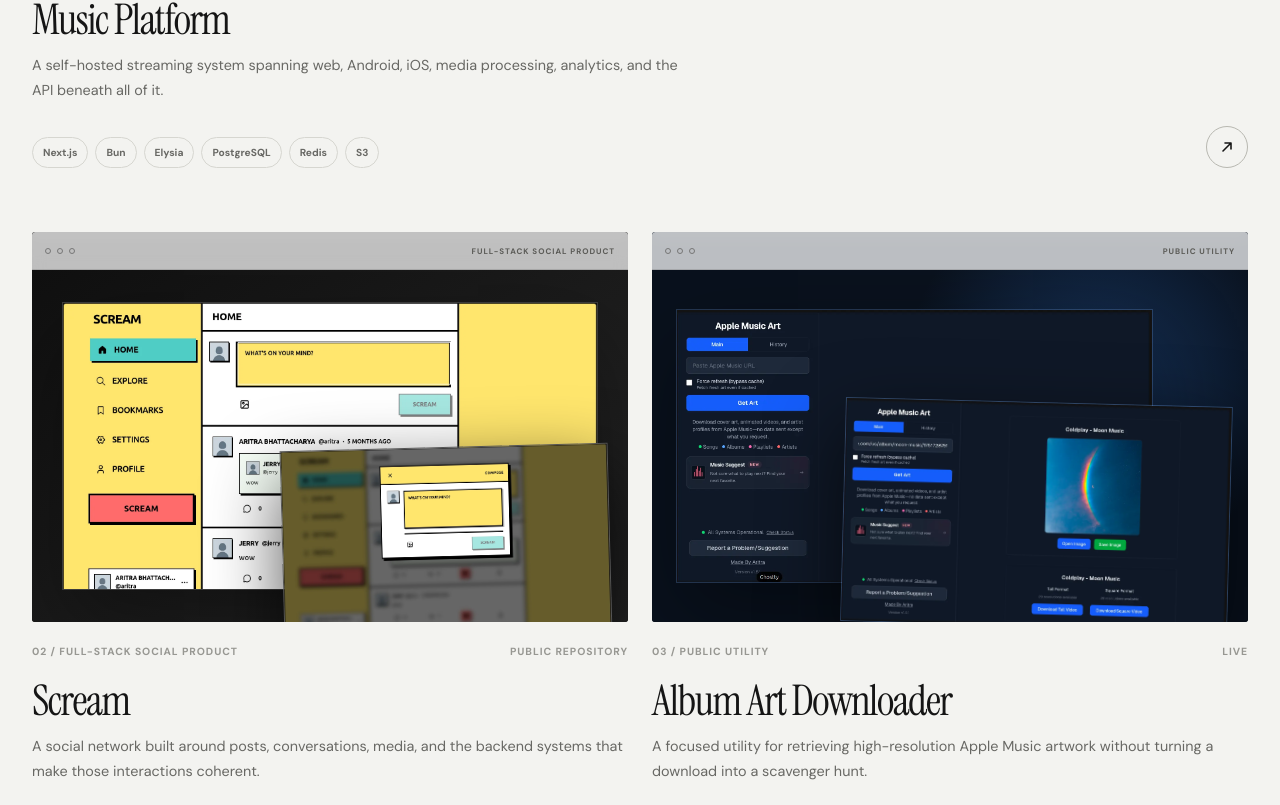
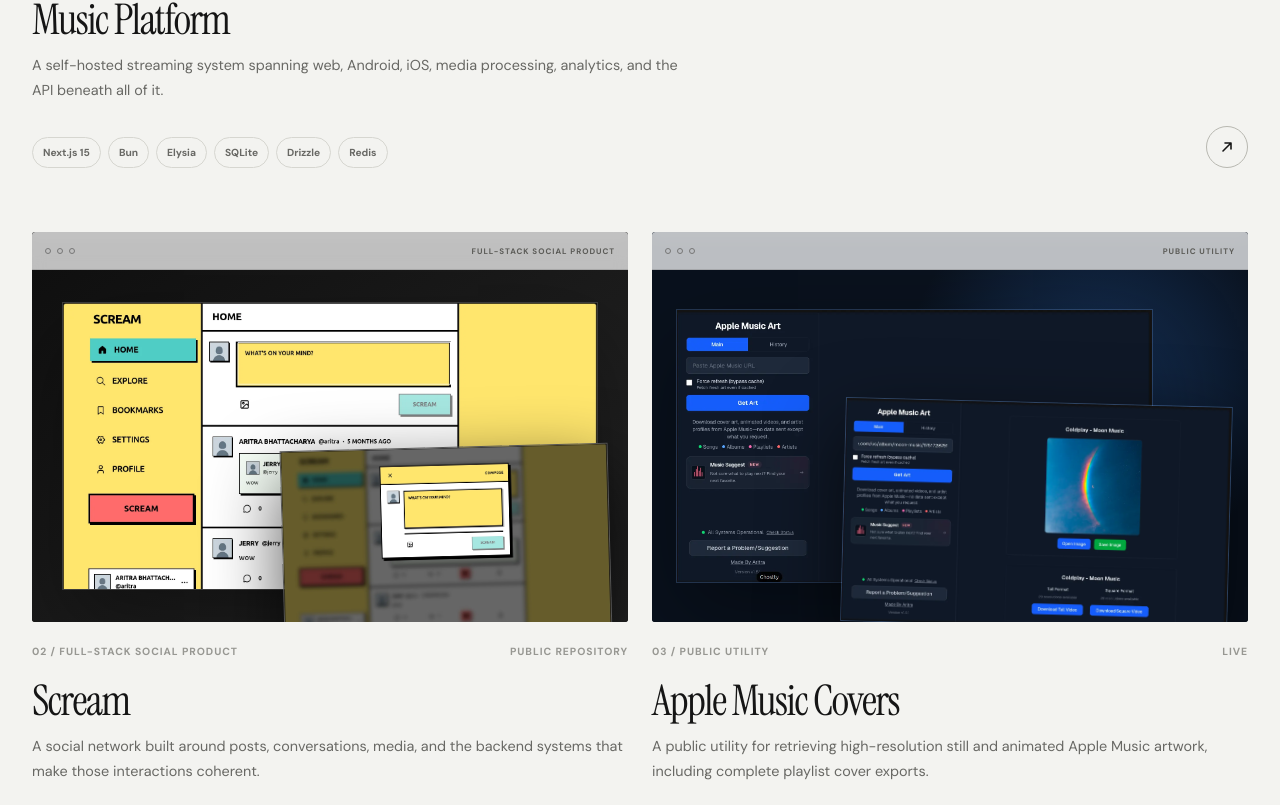
Before and after one commit to Aritra1235/portfolio-final, a React (Vite) app: page / in a window 1280 px wide. Shown: the part 1752-2557 px from the top of the page. Built offline with nearby package versions, Linux system fonts and the light colour scheme.

Commit message:
Updated stories

```diff
--- a/src/content.ts
+++ b/src/content.ts
@@ -41,7 +41,7 @@
     status: 'Active development',
     audience: 'Listeners managing a private music library',
     timeline: 'Ongoing product build',
-    stack: ['Next.js', 'Bun', 'Elysia', 'PostgreSQL', 'Redis', 'S3', 'Kotlin', 'Jetpack Compose', 'Expo'],
+    stack: ['Next.js 15', 'Bun', 'Elysia', 'SQLite', 'Drizzle', 'Redis', 'S3', 'Kotlin', 'Jetpack Compose', 'Expo'],
     metrics: [
       { value: '3', label: 'product surfaces', detail: 'web, Android, iOS' },
       { value: '20+', label: 'core screens', detail: 'web client' },
@@ -67,7 +67,7 @@
       {
         title: 'The service behind the player',
         paragraphs: [
-          'The API is organised around feature modules for albums, artists, playlists, radio, songs, uploads, analytics, and bandwidth. PostgreSQL and Drizzle hold the catalogue and application data, Redis supports fast shared state, and S3 stores media. FFmpeg and Shaka-compatible streaming paths handle the less visible part of the product: turning source files into media clients can play reliably.',
+          'The Bun/Elysia API is organised around feature modules for albums, artists, playlists, radio, songs, uploads, analytics, bandwidth, and administration. SQLite and Drizzle hold the catalogue, users, playlists, jobs, and listening data; Redis supports caching and shared auth state; S3 stores music and static assets. FFmpeg produces adaptive media while the web client uses Shaka Player for playback.',
           'Administration is part of the architecture rather than an afterthought. The web client includes upload flows, album and lyrics management, process visibility, and analytics. That makes the system operable as a real library instead of a polished player with no way to maintain what it shows.'
         ],
         bullets: [
@@ -80,7 +80,7 @@
         title: 'Native Android and iOS work',
         paragraphs: [
           'The Android branch is a native Kotlin application built with Jetpack Compose. Retrofit and OkHttp cover networking, Koin provides dependency injection, Coil handles artwork, DataStore persists settings, WorkManager flushes analytics, and Media3 powers playback and media sessions. Its structure separates remote data, domain models, use cases, view models, and Compose screens.',
-          'The iOS branch uses Expo and React Native with Expo Router, secure storage, native audio, haptics, system symbols, and glass effects. It implements authentication, collection detail, library flows, and a persistent mini-player against the same backend. The two branches make the platform trade-off explicit: share the product contract, not every line of interface code.'
+          'The iOS branch uses Expo 54 and React Native with Expo Router, SecureStore, Expo Audio, haptics, system symbols, and glass effects. It implements authentication, album, artist and playlist detail, tabbed library browsing, search, full-player and persistent mini-player experiences against the same backend. The two branches make the platform trade-off explicit: share the product contract, not every line of interface code.'
         ],
       },
       {
@@ -102,8 +102,8 @@
     description: 'Scream is a full-stack social platform with real user identity, profiles, threaded posts, likes, reposts, follows, and media uploads. It pairs a Next.js interface with a modular Bun/Elysia service.',
     status: 'Public repository',
     audience: 'People sharing short-form posts and media',
-    timeline: '67+ commits and evolving',
-    stack: ['Next.js 16', 'React 19', 'Bun', 'Elysia', 'Drizzle', 'PostgreSQL', 'Better Auth', 'AWS S3'],
+    timeline: '72 commits and evolving',
+    stack: ['Next.js 15', 'React 19', 'Bun', 'Elysia', 'Drizzle', 'PostgreSQL', 'Better Auth', 'AWS S3'],
     gallery: [
       { src: '/images/scream-02.webp', alt: 'Scream user profile and activity feed', wide: true },
       { src: '/images/scream-03.webp', alt: 'Scream profile timeline with published posts', wide: true },
@@ -121,7 +121,7 @@
         title: 'A deliberately modular backend',
         paragraphs: [
           'The API runs on Bun with Elysia and is organised into feature modules. PostgreSQL and Drizzle model users, posts, media, likes, follows, and sessions. Valibot validates incoming data, Better Auth handles identity, and OpenAPI keeps the service contract inspectable.',
-          'Media follows a separate path through AWS S3 and CDN delivery. Secure presigned uploads keep object-storage credentials out of the browser, while resize and optimisation steps keep the feed from treating every image like an unbounded file transfer.'
+          'Media follows a separate path through AWS S3 and CDN delivery. The API issues 15-minute presigned PUT URLs for avatars, banners, post images, and video objects, then records their dimensions and relationships in PostgreSQL without exposing storage credentials to the browser.'
         ],
         bullets: [
           'Use Snowflake-style identifiers so records can be created without a single database sequence bottleneck.',
@@ -150,13 +150,13 @@
     slug: 'apple-music-art-downloader',
     number: '03',
     type: 'Public utility',
-    title: 'Album Art Downloader',
-    summary: 'A focused utility for retrieving high-resolution Apple Music artwork without turning a download into a scavenger hunt.',
-    description: 'What began as a personal shortcut became a small public service. The interesting part is the clarity of the loop: paste a reference, resolve the asset, communicate progress, and deliver the right file.',
+    title: 'Apple Music Covers',
+    summary: 'A public utility for retrieving high-resolution still and animated Apple Music artwork, including complete playlist cover exports.',
+    description: 'What began as a shortcut for saving Apple Music artwork became a public service for tracks, albums, artists, and playlists. Paste a link, resolve the available artwork and video variants, then download the right asset with visible progress.',
     status: 'Live',
     audience: 'Music listeners and collectors',
     timeline: 'Iterative side project',
-    stack: ['Next.js', 'Express', 'WebSockets', 'PostgreSQL', 'OpenTelemetry'],
+    stack: ['Next.js 15', 'React 19', 'Bun.serve', 'WebSockets', 'Redis', 'Prisma', 'PostgreSQL', 'OpenTelemetry'],
     metrics: [
       { value: '654', label: 'active users', detail: 'July 2026 · up 2.7%' },
       { value: '10K', label: 'events', detail: 'July 2026 · up 29.5%' },
@@ -167,22 +167,22 @@
     ],
     sections: [
       {
-        title: 'A deliberately narrow problem',
+        title: 'One link, every useful artwork format',
         paragraphs: [
-          'Album artwork is easy to see and surprisingly awkward to save at a useful resolution. The usual path involves finding the right release, digging through page data, and hoping the image is not a thumbnail. I wanted one obvious action: provide the album and receive the artwork.',
-          'Keeping the scope narrow made room for the details users actually notice—clear input, visible progress, a predictable result, and a download that never leaves them wondering whether anything happened.'
+          'Apple Music artwork is easy to see and surprisingly awkward to save at its original quality—especially animated artwork delivered as HLS variants. The utility accepts Apple Music links, resolves still covers and animated streams, and exposes useful resolution and file-size choices instead of making the user inspect page data.',
+          'The product has grown beyond single releases. It can resolve artist media and process an entire playlist into a downloadable ZIP, with resumable job state, cancellation, server-sent progress events, and an optional email when the archive is ready.'
         ],
       },
       {
-        title: 'The request-and-result loop',
+        title: 'A Bun-native request pipeline',
         paragraphs: [
-          'Next.js provides the interface while Express handles the service layer. WebSockets carry status changes to the browser, PostgreSQL stores durable application data, and OpenTelemetry makes failures across external lookups diagnosable.',
-          'The browser never needs to understand that pipeline. It only needs honest state: the request was accepted, the artwork is being resolved, the result is ready, or something specific prevented completion.'
+          'Next.js 15 and React 19 provide the interface. The separate backend is built directly on Bun.serve—there is no Express layer—and dispatches HTTP routes and WebSocket connections itself. WebSockets report video-download progress, while playlist archive jobs use server-sent events.',
+          'Redis caches Apple Music responses, while Prisma and PostgreSQL persist response and cache records. OpenTelemetry traces inbound requests, route work, cache operations, Apple Music lookups, outbound HTTP, and WebSocket lifecycles; correlated OTLP logs make failures inspectable across the same request path.'
         ],
         bullets: [
-          'Make the first action understandable without setup instructions.',
-          'Treat progress feedback as part of the product.',
-          'Keep external lookups observable because their failures are outside the app’s control.',
+          'Parse Apple Music HLS manifests and present animated artwork variants by resolution and size.',
+          'Cache external metadata in Redis while retaining durable request records in PostgreSQL.',
+          'Expose health checks for the database, token, Apple Music, filesystem, WebSockets, video service, and Redis.',
         ],
       },
       {
@@ -215,11 +215,11 @@
     type: 'Workflow utility',
     title: 'OCR Text Extraction',
     summary: 'A screenshot-to-text workflow built to remove friction from a task that kept interrupting real work.',
-    description: 'The project turns images containing code, errors, or notes into inspectable text. Its central design problem is making a slow, imperfect operation feel transparent and safe to reuse.',
+    description: 'The project turns uploaded, dropped, or pasted images into inspectable text through two OCR modes. Its central design problem is making asynchronous extraction, usage limits, and machine-generated output understandable.',
     status: 'In active development',
     audience: 'Developers working from screenshots and references',
     timeline: 'Built around a recurring need',
-    stack: ['Next.js', 'Bun', 'WebSockets', 'PostgreSQL', 'OpenTelemetry'],
+    stack: ['Next.js 15', 'Bun', 'Elysia', 'Tesseract.js', 'SarvamAI', 'Drizzle', 'PostgreSQL', 'Better Auth'],
     sections: [
       {
         title: 'A tool born from repetition',
@@ -229,22 +229,22 @@
         ],
       },
       {
-        title: 'Designing for asynchronous work',
+        title: 'Two OCR paths, one workflow',
         paragraphs: [
-          'Image processing is not instantaneous, so the interface treats extraction as a task rather than pretending it is a synchronous form submission. A Next.js client and Bun service communicate progress over WebSockets, while PostgreSQL persists job state and OpenTelemetry traces the request path.',
-          'The user’s mental model is “read this image.” The system’s model is accepted input, processing, status changes, and a result. Product copy and reliable state transitions are what connect those models.'
+          'A Next.js 15 interface talks to a Bun/Elysia API. Standard mode performs local recognition with Tesseract.js; Pro mode sends the image to SarvamAI Vision for higher-quality extraction. The API returns a session ID immediately, and the browser polls a progress endpoint every 500 milliseconds until text or an error is available—there are no WebSockets in this project.',
+          'Users can drag, browse, or paste an image, preview it, watch processing progress, and then copy or download the extracted text. Temporary upload files are removed after processing, while PostgreSQL retains the result metadata needed for usage tracking.'
         ],
         bullets: [
-          'Show the processing stage instead of hiding all work behind a spinner.',
-          'Keep output inspectable so recognition mistakes are caught before reuse.',
-          'Trace failures across the client and service boundary.',
+          'Standard OCR uses Tesseract.js; Pro OCR uses SarvamAI Vision.',
+          'Better Auth supports accounts, sessions, email verification, and user-managed API keys.',
+          'A credit system and IP-based daily limits separate authenticated usage from the free path.',
         ],
       },
       {
         title: 'The important boundaries',
         paragraphs: [
-          'The difficult questions are about limits: upload size, retention, long-running jobs, and images that are valid but produce poor text. Each needs an explicit product response and a corresponding system state.',
-          'Instrumentation is useful here because it shortens the distance between a user saying “it failed” and a useful explanation. It also shows where time is spent without exposing the uploaded content itself.'
+          'OCR work runs in the background after upload, with progress and results held briefly in memory. Failed jobs refund the user’s credit or anonymous IP allowance, and successful jobs store the OCR mode, file metadata, credit cost, and extracted text through Drizzle.',
+          'The product also includes a usage dashboard, API-key management, credit reporting, and an OpenAPI endpoint. Scheduled jobs reset eligible user credits daily and clean expired in-memory rate-limit records.'
         ],
       },
       {
```
